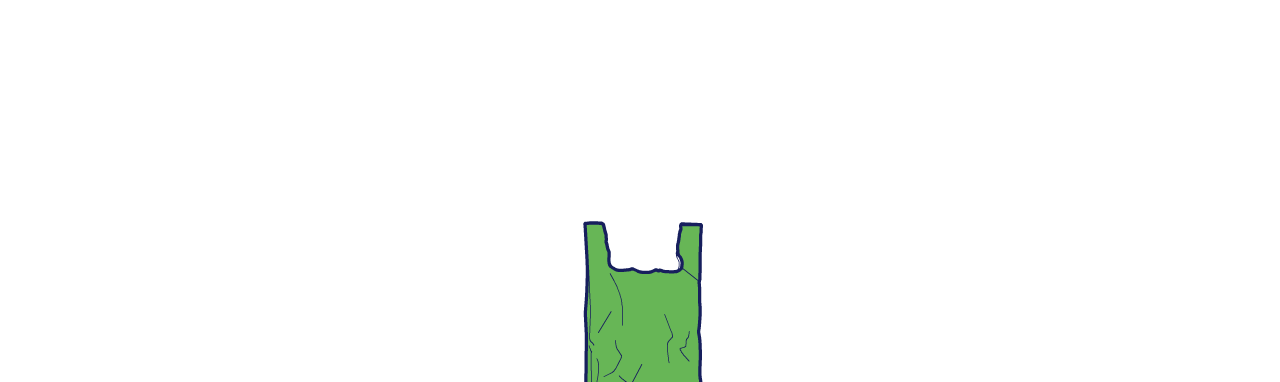
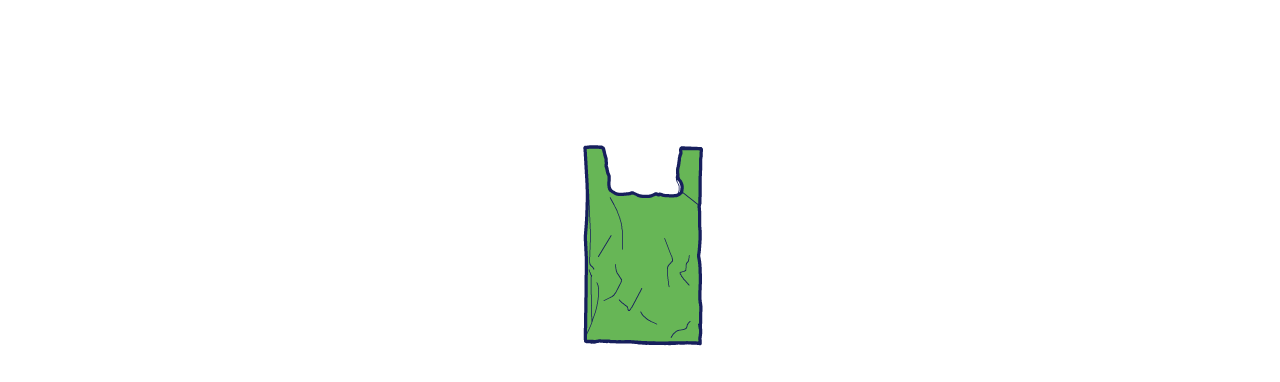
Before and after one commit to juanmq26/BASURA-FINA, a plain HTML site: page index.html in a window 1280 px wide. Shown: the part 95-477 px from the top of the page. Drawn offline with Linux system fonts and the light colour scheme.

Commit message:
Update style.css

```diff
--- a/css/style.css
+++ b/css/style.css
@@ -174,7 +174,7 @@ body {
     position: absolute;
 
     left: 50%;
-    top: 24.5%;
+    top: 15%;
 
     transform: translateX(-50%);
 
```
